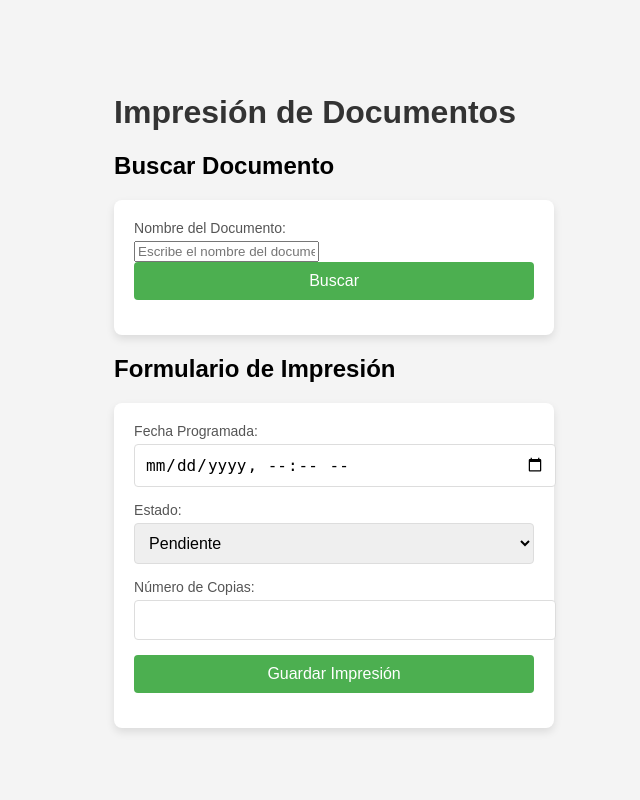
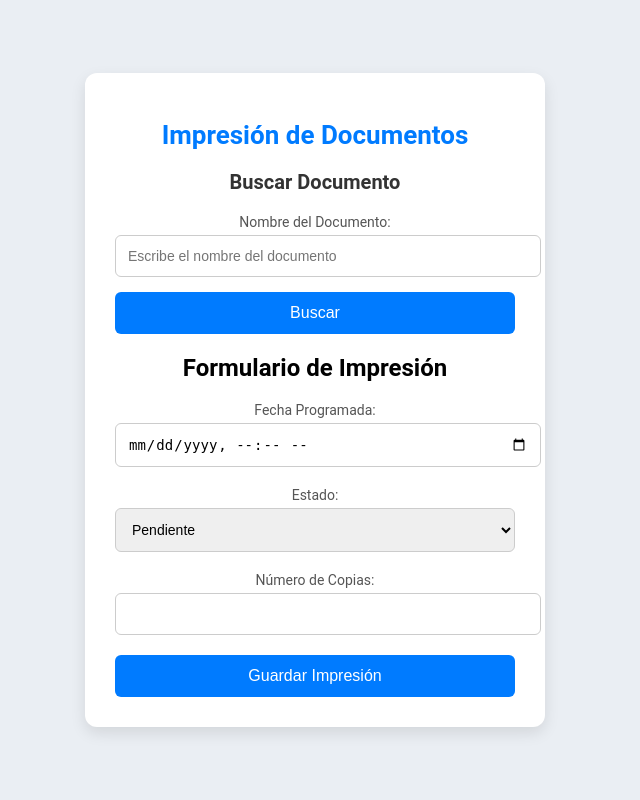
Before and after one commit to Serghio07/Todo-en-uno, a Flask app: template templates/Impresion/impresion.html in a window 1280 px wide. Shown: the whole page, without its empty margins (325-965 px from the left). Run offline with Flask 2, Linux system fonts and the light colour scheme; the template is opened without the code that fills it, so the values that code supplies are empty.

Commit message:
Update impresion.css

```diff
--- a/static/css/impresion.css
+++ b/static/css/impresion.css
@@ -1,32 +1,47 @@
-/* Estilos generales para el cuerpo */
+/* Estilos generales */
 body {
-    font-family: Arial, sans-serif;
-    background-color: #f4f4f4;
+    font-family: 'Roboto', sans-serif;
+    background-color: #eaeef3;
     margin: 0;
     padding: 0;
     display: flex;
     justify-content: center;
     align-items: center;
-    height: 100vh;
+    min-height: 100vh;
 }
 
-h1 {
-    color: #333;
+/* Contenedor principal */
+.container {
+    background-color: white;
+    padding: 30px;
+    border-radius: 12px;
+    box-shadow: 0 6px 15px rgba(0, 0, 0, 0.1);
+    max-width: 400px;
+    width: 100%;
     text-align: center;
 }
 
-/* Estilos del formulario */
-form {
-    background-color: white;
-    padding: 20px;
-    border-radius: 8px;
-    box-shadow: 0 4px 8px rgba(0, 0, 0, 0.1);
-    width: 100%;
-    max-width: 400px;
-    margin-top: 20px;
+/* Título principal */
+h1 {
+    color: #007BFF; /* Azul */
+    font-size: 26px;
+    margin-bottom: 20px;
 }
 
-/* Estilo de los campos del formulario */
+/* Títulos de secciones */
+.buscar-documento h2,
+form h2 {
+    font-size: 20px;
+    color: #333;
+    margin-bottom: 15px;
+    text-align: center;
+}
+
+/* Estilos para Buscar Documento */
+.buscar-documento .form-group {
+    margin-bottom: 15px;
+}
+
 label {
     font-size: 14px;
     color: #555;
@@ -34,44 +49,49 @@ label {
     display: block;
 }
 
+input[type="text"],
 input[type="datetime-local"],
 input[type="number"],
-select,
-button {
+select {
     width: 100%;
-    padding: 10px;
-    margin-bottom: 15px;
-    border: 1px solid #ddd;
-    border-radius: 4px;
-    font-size: 16px;
+    padding: 12px;
+    border: 1px solid #ccc;
+    border-radius: 6px;
+    font-size: 14px;
+    transition: border-color 0.3s ease;
 }
 
-input[type="datetime-local"]:focus,
-input[type="number"]:focus,
-select:focus,
-button:focus {
-    border-color: #4CAF50;
+input:focus,
+select:focus {
+    border-color: #007BFF; /* Azul */
     outline: none;
 }
 
-/* Estilo del botón */
+/* Estilo de los botones */
 button {
-    background-color: #4CAF50;
+    width: 100%;
+    background-color: #007BFF; /* Azul */
     color: white;
     font-size: 16px;
+    padding: 12px;
     border: none;
+    border-radius: 6px;
     cursor: pointer;
-    transition: background-color 0.3s ease;
+    transition: background-color 0.3s ease, transform 0.2s ease;
 }
 
 button:hover {
-    background-color: #45a049;
+    background-color: #0056b3; /* Azul más oscuro */
+    transform: scale(1.03);
 }
 
-/* Mensaje de error */
-.error {
-    color: red;
-    font-size: 14px;
-    text-align: center;
+/* Espaciado entre secciones */
+.buscar-documento,
+form {
     margin-top: 20px;
 }
+
+/* Estilo para los campos del formulario */
+.form-group {
+    margin-bottom: 20px;
+}
```
